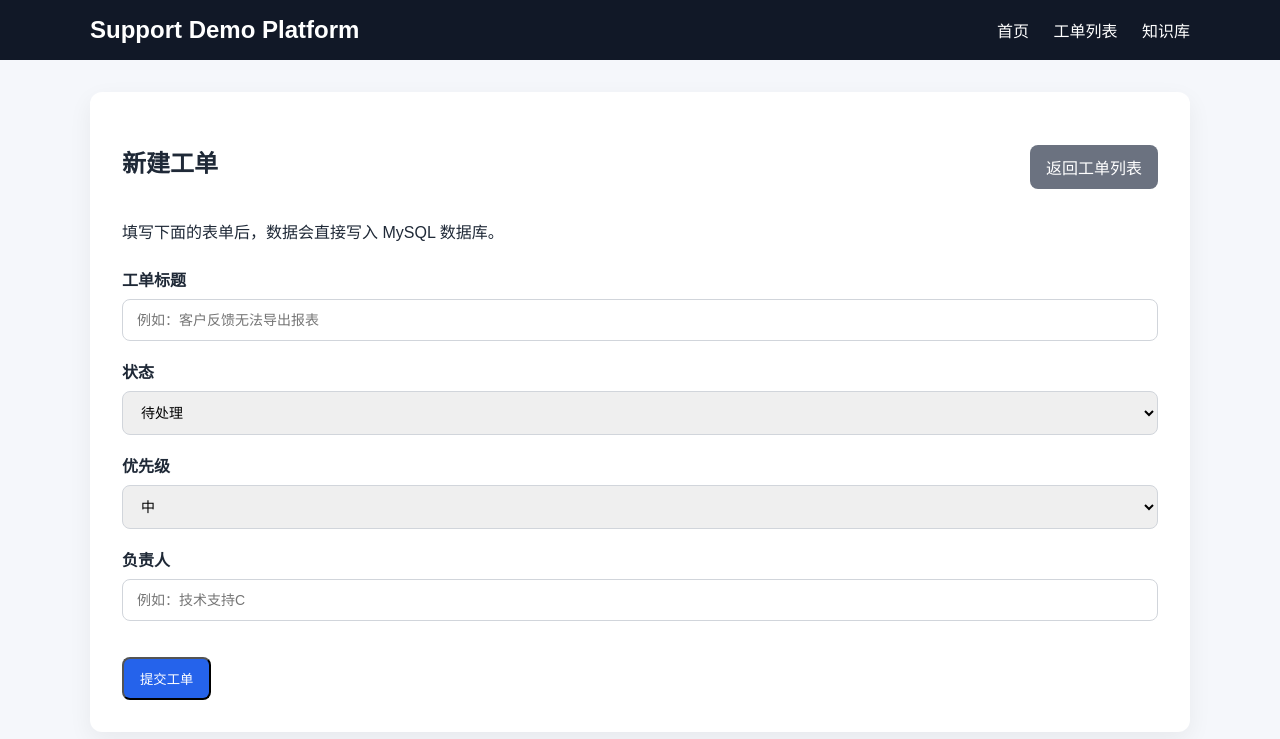
After one commit to Cymaticstride/support-demo-platform, a Flask app: page /tickets/new in a window 1280 px wide. The commit adds this page. Shown: the top 739 px of the page. Run offline with Flask 3, Linux system fonts and the light colour scheme.

Commit message:
feat: add ticket creation form and save new tickets to database

```diff
--- a/app/routes.py
+++ b/app/routes.py
@@ -1,5 +1,6 @@
-from flask import Blueprint, render_template
+from flask import Blueprint, flash, redirect, render_template, request, url_for
 
+from .extensions import db
 from .models import Article, Ticket
 
 main_bp = Blueprint("main", __name__)
@@ -23,6 +24,45 @@ def tickets():
     return render_template("tickets.html", tickets=ticket_list)
 
 
+@main_bp.route("/tickets/new", methods=["GET", "POST"])
+def new_ticket():
+    form_data = {
+        "title": "",
+        "status": "待处理",
+        "priority": "中",
+        "owner": ""
+    }
+
+    if request.method == "POST":
+        form_data["title"] = request.form.get("title", "").strip()
+        form_data["status"] = request.form.get("status", "待处理").strip()
+        form_data["priority"] = request.form.get("priority", "中").strip()
+        form_data["owner"] = request.form.get("owner", "").strip()
+
+        if not form_data["title"]:
+            flash("工单标题不能为空。")
+            return render_template("new_ticket.html", form_data=form_data)
+
+        if not form_data["owner"]:
+            flash("负责人不能为空。")
+            return render_template("new_ticket.html", form_data=form_data)
+
+        new_ticket_obj = Ticket(
+            title=form_data["title"],
+            status=form_data["status"],
+            priority=form_data["priority"],
+            owner=form_data["owner"]
+        )
+
+        db.session.add(new_ticket_obj)
+        db.session.commit()
+
+        flash("工单创建成功。")
+        return redirect(url_for("main.tickets"))
+
+    return render_template("new_ticket.html", form_data=form_data)
+
+
 @main_bp.route("/kb")
 def kb():
     article_list = Article.query.order_by(Article.id.asc()).all()
--- a/app/static/css/style.css
+++ b/app/static/css/style.css
@@ -112,3 +112,72 @@ th {
     border-radius: 999px;
     font-size: 12px;
 }
+
+.page-header {
+    display: flex;
+    justify-content: space-between;
+    align-items: center;
+    gap: 16px;
+    margin-bottom: 20px;
+}
+
+.button-secondary {
+    background-color: #6b7280;
+}
+
+.button-secondary:hover {
+    background-color: #4b5563;
+}
+
+.flash-list {
+    margin-bottom: 20px;
+}
+
+.flash-message {
+    background-color: #dcfce7;
+    color: #166534;
+    border: 1px solid #86efac;
+    padding: 12px 16px;
+    border-radius: 8px;
+    margin-bottom: 10px;
+}
+
+.form-section {
+    background-color: #ffffff;
+    padding: 32px;
+    border-radius: 12px;
+    box-shadow: 0 8px 24px rgba(0, 0, 0, 0.06);
+}
+
+.ticket-form {
+    margin-top: 24px;
+}
+
+.form-group {
+    display: flex;
+    flex-direction: column;
+    margin-bottom: 18px;
+}
+
+.form-group label {
+    margin-bottom: 8px;
+    font-weight: 600;
+}
+
+.form-group input,
+.form-group select {
+    padding: 12px 14px;
+    border: 1px solid #d1d5db;
+    border-radius: 8px;
+    font-size: 14px;
+}
+
+.form-group input:focus,
+.form-group select:focus {
+    outline: none;
+    border-color: #2563eb;
+}
+
+.form-actions {
+    margin-top: 24px;
+}
--- a/app/templates/base.html
+++ b/app/templates/base.html
@@ -19,6 +19,16 @@
     </header>
 
     <main class="container main-content">
+        {% with messages = get_flashed_messages() %}
+            {% if messages %}
+                <div class="flash-list">
+                    {% for message in messages %}
+                        <div class="flash-message">{{ message }}</div>
+                    {% endfor %}
+                </div>
+            {% endif %}
+        {% endwith %}
+
         {% block content %}{% endblock %}
     </main>
 </body>
--- /dev/null
+++ b/app/templates/new_ticket.html
@@ -0,0 +1,62 @@
+{% extends "base.html" %}
+
+{% block title %}新建工单 - Support Demo Platform{% endblock %}
+
+{% block content %}
+<section class="form-section">
+    <div class="page-header">
+        <h2>新建工单</h2>
+        <a class="button button-secondary" href="{{ url_for('main.tickets') }}">返回工单列表</a>
+    </div>
+
+    <p>填写下面的表单后，数据会直接写入 MySQL 数据库。</p>
+
+    <form class="ticket-form" method="post">
+        <div class="form-group">
+            <label for="title">工单标题</label>
+            <input
+                type="text"
+                id="title"
+                name="title"
+                value="{{ form_data.title }}"
+                placeholder="例如：客户反馈无法导出报表"
+                required
+            >
+        </div>
+
+        <div class="form-group">
+            <label for="status">状态</label>
+            <select id="status" name="status">
+                <option value="待处理" {% if form_data.status == "待处理" %}selected{% endif %}>待处理</option>
+                <option value="处理中" {% if form_data.status == "处理中" %}selected{% endif %}>处理中</option>
+                <option value="已解决" {% if form_data.status == "已解决" %}selected{% endif %}>已解决</option>
+            </select>
+        </div>
+
+        <div class="form-group">
+            <label for="priority">优先级</label>
+            <select id="priority" name="priority">
+                <option value="高" {% if form_data.priority == "高" %}selected{% endif %}>高</option>
+                <option value="中" {% if form_data.priority == "中" %}selected{% endif %}>中</option>
+                <option value="低" {% if form_data.priority == "低" %}selected{% endif %}>低</option>
+            </select>
+        </div>
+
+        <div class="form-group">
+            <label for="owner">负责人</label>
+            <input
+                type="text"
+                id="owner"
+                name="owner"
+                value="{{ form_data.owner }}"
+                placeholder="例如：技术支持C"
+                required
+            >
+        </div>
+
+        <div class="form-actions">
+            <button class="button" type="submit">提交工单</button>
+        </div>
+    </form>
+</section>
+{% endblock %}
```
Also changed, not shown: app/templates/tickets.html (+9 -2 lines).
